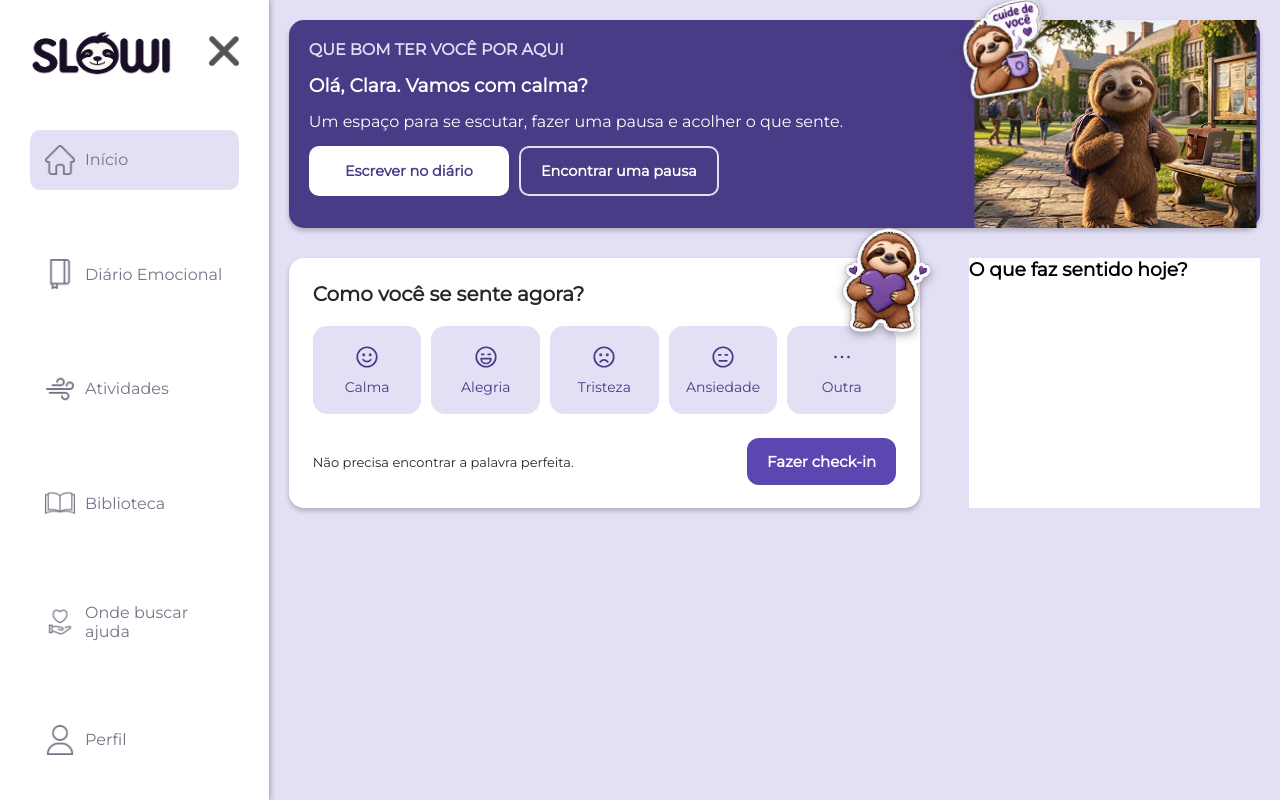
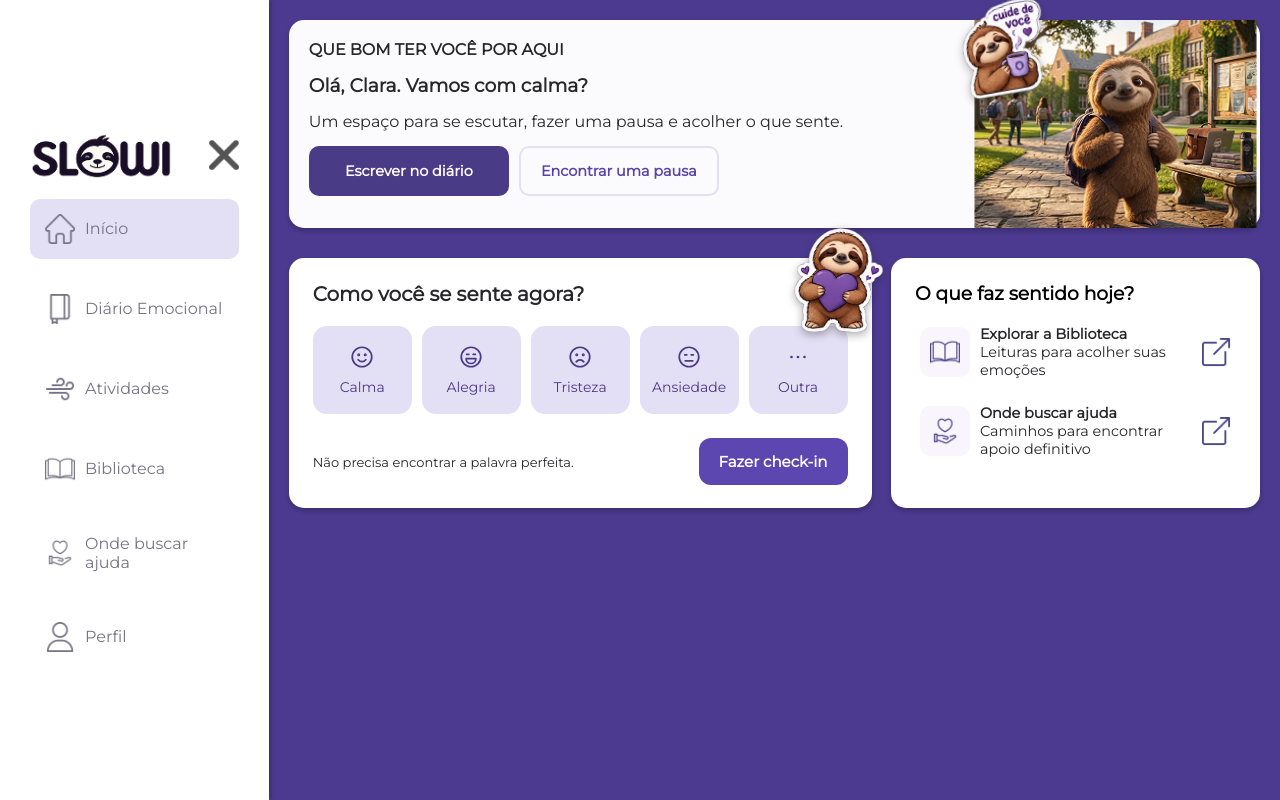
Before and after one commit to vitor-oarevalo/slowi, a plain HTML site: page pages/index.html in a window 1280 px wide. Shown: the top 800 px of the page. Drawn offline with Linux system fonts and the light colour scheme.

Commit message:
Seção de recursos concluída

```diff
--- a/css/index.css
+++ b/css/index.css
@@ -18,7 +18,8 @@ main {
     flex: 1;
     min-width: 0;
     margin-left: calc(var(--largura-menu));
-  background-color: #E3DFF5;
+  /* background-color: #E3DFF5; */
+  background-color: #4b3a8f;
 
 
 }
@@ -30,6 +31,9 @@ main {
 }
 
 .index-menu {
+    display: flex;
+    flex-direction: column;
+
     width: var(--largura-menu);
     height: 100%;
     position: fixed;
@@ -39,7 +43,6 @@ main {
     overflow-y: auto;
     background-color: #fff;
     box-shadow: 2px 0px 5px rgba(0, 0, 0, 0.24);
-    transition: transform 0.35s ease, visibility 0.35s;
 }
 
 .menu-fechado .index-menu {
@@ -111,9 +114,9 @@ main {
     height: 100%;
     padding: 30px;
     display: flex;
-    justify-content: space-between;
+    justify-content: center; /* aqui */
     flex-direction: column;
-    gap: 10px;
+    gap: 20px;
 }
 
 .index-menu ul li {
@@ -185,14 +188,13 @@ main {
     background-color: #27272b;
 }
 
-/* ---------- Seção de boas-vindas ---------- */
-
 .greetings-section {
     display: flex;
     justify-content: space-between;
     align-items: stretch;
     width: 100%;
-    background-color: #4a3b86;
+    /* background-color: #4a3b86; */
+    background-color: #fbfafc;
 
     box-shadow: 0px 3px 5px rgba(0, 0, 0, 0.219);
     border-radius: 15px;
@@ -213,26 +215,24 @@ main {
 
 }
 
-
-
 .greetings-section-content {
     display: flex;
     flex-direction: column;
     gap: 15px;
-
     width: 60%;
     height: 100%;
-
     padding: 20px;
 }
 
 .greetings-section-content p, .greetings-section-content h1 {
-    color: #fff;
+    color: #27272b;
+
 }
 
 .greetings-section-content h3 {
     font-size: 1em;
-    color: #E3DFF5;
+    color: #27272b;
+
 }
 
 .img-slowi {
@@ -250,8 +250,8 @@ main {
 .write-btn {
     width: 200px;
     height: 50px;
-  background-color: #fff;
-  color: #4a3b86;
+    background-color: #4a3b86;
+    color: #fff;
 
     border: none;
     outline: none;
@@ -262,7 +262,7 @@ main {
 }
 
 .write-btn:hover {
-  background-color: #4b3a8f;
+  background-color: #5844a7;
   color: white;
     transform: translateY(-5px);
     box-shadow: 0px 3px 5px rgba(0, 0, 0, 0.137);
@@ -274,7 +274,7 @@ main {
     width: 200px;
     height: 50px;
     background-color: transparent;
-  color: #fff;
+  color: #5844a7;
   border: 2px solid #E3DFF5;
     font-weight: bolder;
     outline: none;
@@ -318,13 +318,11 @@ main {
 
 .feeling-section {
   position: relative;
-  width: 65%;
+  width: 60%;
   background-color: #fff;
   box-shadow: 0px 3px 5px rgba(0, 0, 0, 0.219);
   border-radius: 15px;
   padding: 24px;
-  box-sizing: border-box;
-  font-family: "Montserrat", sans-serif;
   color: #27272b;
 }
 
@@ -452,6 +450,51 @@ main {
 }
 
 .destiny-section {
-    width: 30%;
+    display: flex;
+    flex-direction: column;
+    gap: 15px;
+    border-radius: 15px;
+    width: 38%;
     background-color: #fff;
+    box-shadow: 0px 3px 5px rgba(0, 0, 0, 0.219);
+    padding: 24px;
+
 }
+
+.destiny-section-content {
+    display: flex;
+    justify-content: space-between;
+    align-items: center;
+    padding: 5px;
+    gap: 10px;
+
+}
+
+.destiny-icon {
+    width: 30px;
+    height: 30px;
+}
+
+.first-destiny-icon {
+    width: 50px;
+    height: 50px;
+    padding: 10px;
+    border-radius: 10px;
+    background-color: #F8F5FC;
+}
+
+.destiny-section-a {
+    text-decoration: none;
+    color: #27272b;
+}
+
+.destiny-section-a:hover {
+    background-color: #fbfafc;
+    transform: translateY(-5px);
+}
+
+
+.destiny-section-content section {
+    width: 300px;
+    font-size: 0.9em;
+}
--- a/js/loading.js
+++ b/js/loading.js
@@ -1,4 +1,4 @@
-const MIN_TIME = 000;
+const MIN_TIME = 0;
 const inicio = performance.now();
 
 function esconderLoading() {
--- a/pages/index.html
+++ b/pages/index.html
@@ -141,6 +141,26 @@
             </section>
             <section class="destiny-section">
                 <h3>O que faz sentido hoje?</h3>
+                <a href="" class="destiny-section-a">
+                    <section class="destiny-section-content">
+                        <img src="../assets/icon/book.png" alt="Ícone de livro" class="first-destiny-icon">
+                        <section>
+                            <h4>Explorar a Biblioteca</h4>
+                            <p>Leituras para acolher suas emoções</p>
+                        </section>
+                        <img src="../assets/icon/link.png" alt="Ícone de link" class="destiny-icon">
+                    </section>
+                </a>
+                <a href="" class="destiny-section-a">
+                    <section class="destiny-section-content">
+                        <img src="../assets/icon/kindness (1).png" alt="Ícone de livro" class="first-destiny-icon">
+                        <section>
+                            <h4>Onde buscar ajuda</h4>
+                            <p>Caminhos para encontrar apoio definitivo</p>
+                        </section>
+                        <img src="../assets/icon/link.png" alt="Ícone de link" class="destiny-icon">
+                    </section>
+                </a>
             </section>
         </section>
     </main>
```
Also changed, not shown: assets/icon/kindness (1).png (added).
